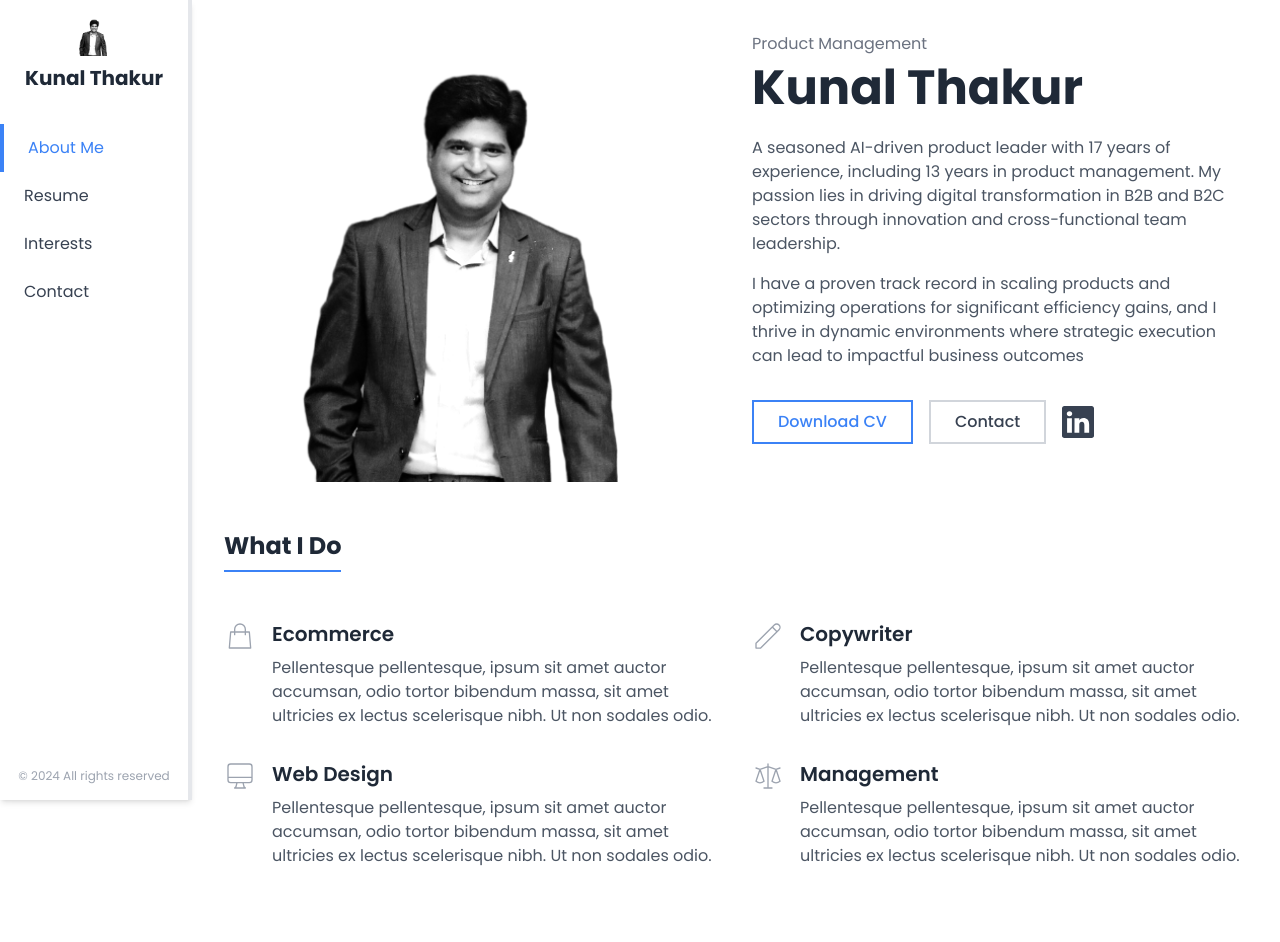
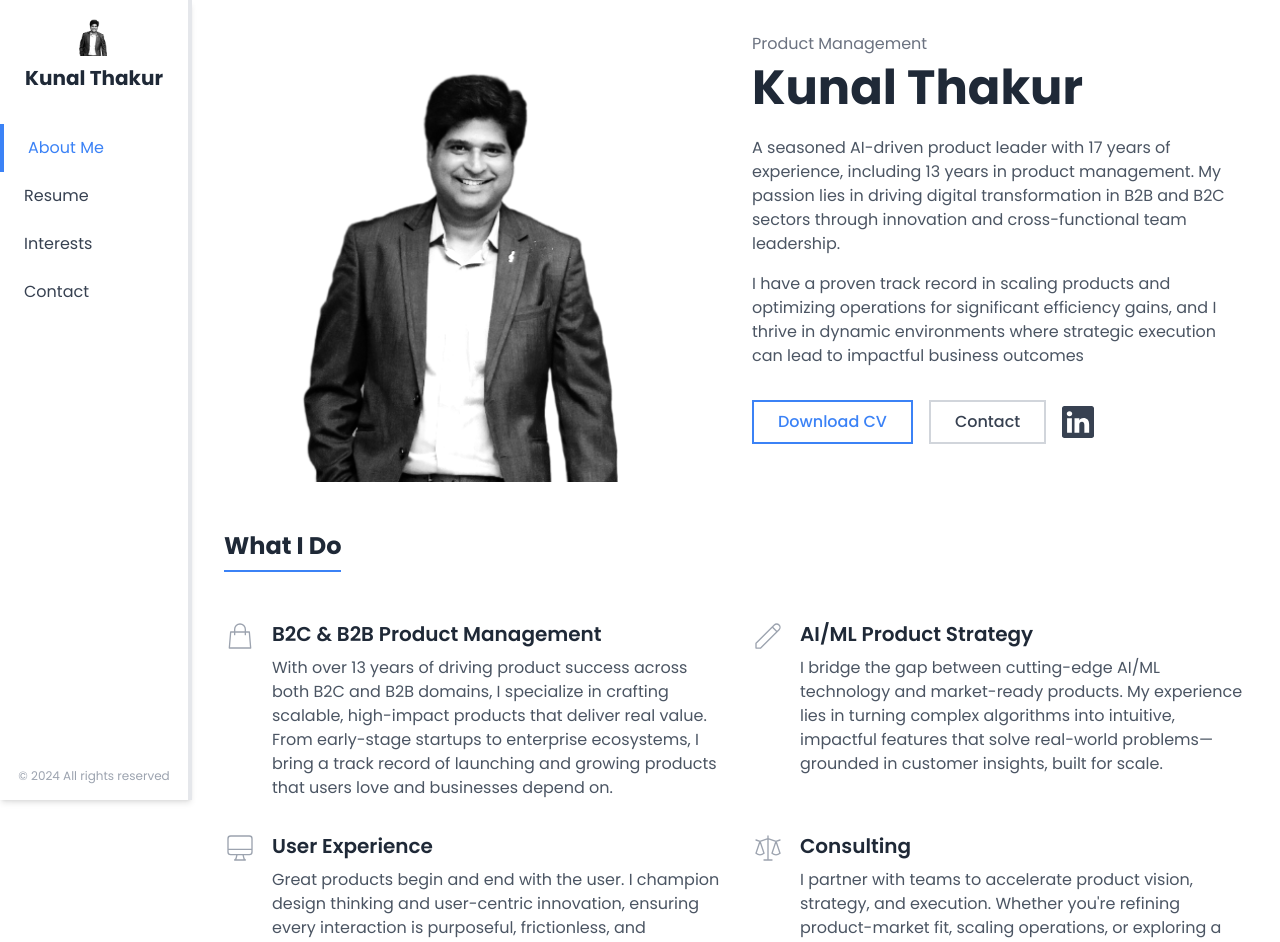
Before and after one commit to kunalthakur15/kunalthakur, a React (Create React App) app: page / in a window 1280 px wide. Shown: the top 942 px of the page. Built offline with nearby package versions, Linux system fonts and the light colour scheme.

Commit message:
About Descriptions

```diff
--- a/src/App.tsx
+++ b/src/App.tsx
@@ -365,9 +365,9 @@ function HomePage({ changePage, isMobile }: { changePage: (page: PageType) => vo
               </svg>
             </div>
             <div>
-              <h3 className="text-xl font-semibold text-gray-800 mb-2">Ecommerce</h3>
+              <h3 className="text-xl font-semibold text-gray-800 mb-2">B2C & B2B Product Management</h3>
               <p className="text-gray-600">
-                Pellentesque pellentesque, ipsum sit amet auctor accumsan, odio tortor bibendum massa, sit amet ultricies ex lectus scelerisque nibh. Ut non sodales odio.
+                With over 13 years of driving product success across both B2C and B2B domains, I specialize in crafting scalable, high-impact products that deliver real value. From early-stage startups to enterprise ecosystems, I bring a track record of launching and growing products that users love and businesses depend on.
               </p>
             </div>
           </div>
@@ -379,9 +379,9 @@ function HomePage({ changePage, isMobile }: { changePage: (page: PageType) => vo
               </svg>
             </div>
             <div>
-              <h3 className="text-xl font-semibold text-gray-800 mb-2">Copywriter</h3>
+              <h3 className="text-xl font-semibold text-gray-800 mb-2">AI/ML Product Strategy</h3>
               <p className="text-gray-600">
-                Pellentesque pellentesque, ipsum sit amet auctor accumsan, odio tortor bibendum massa, sit amet ultricies ex lectus scelerisque nibh. Ut non sodales odio.
+                I bridge the gap between cutting-edge AI/ML technology and market-ready products. My experience lies in turning complex algorithms into intuitive, impactful features that solve real-world problems—grounded in customer insights, built for scale.
               </p>
             </div>
           </div>
@@ -393,9 +393,9 @@ function HomePage({ changePage, isMobile }: { changePage: (page: PageType) => vo
               </svg>
             </div>
             <div>
-              <h3 className="text-xl font-semibold text-gray-800 mb-2">Web Design</h3>
+              <h3 className="text-xl font-semibold text-gray-800 mb-2">User Experience</h3>
               <p className="text-gray-600">
-                Pellentesque pellentesque, ipsum sit amet auctor accumsan, odio tortor bibendum massa, sit amet ultricies ex lectus scelerisque nibh. Ut non sodales odio.
+                Great products begin and end with the user. I champion design thinking and user-centric innovation, ensuring every interaction is purposeful, frictionless, and delightful—because a stellar user experience isn’t optional, it’s a competitive edge.
               </p>
             </div>
           </div>
@@ -407,9 +407,9 @@ function HomePage({ changePage, isMobile }: { changePage: (page: PageType) => vo
               </svg>
             </div>
             <div>
-              <h3 className="text-xl font-semibold text-gray-800 mb-2">Management</h3>
+              <h3 className="text-xl font-semibold text-gray-800 mb-2">Consulting</h3>
               <p className="text-gray-600">
-                Pellentesque pellentesque, ipsum sit amet auctor accumsan, odio tortor bibendum massa, sit amet ultricies ex lectus scelerisque nibh. Ut non sodales odio.
+                I partner with teams to accelerate product vision, strategy, and execution. Whether you're refining product-market fit, scaling operations, or exploring a new vertical, I bring seasoned, hands-on insight to help you move faster and smarter be it product, user expereince or getting something implemented and tracking it.
               </p>
             </div>
           </div>
```
